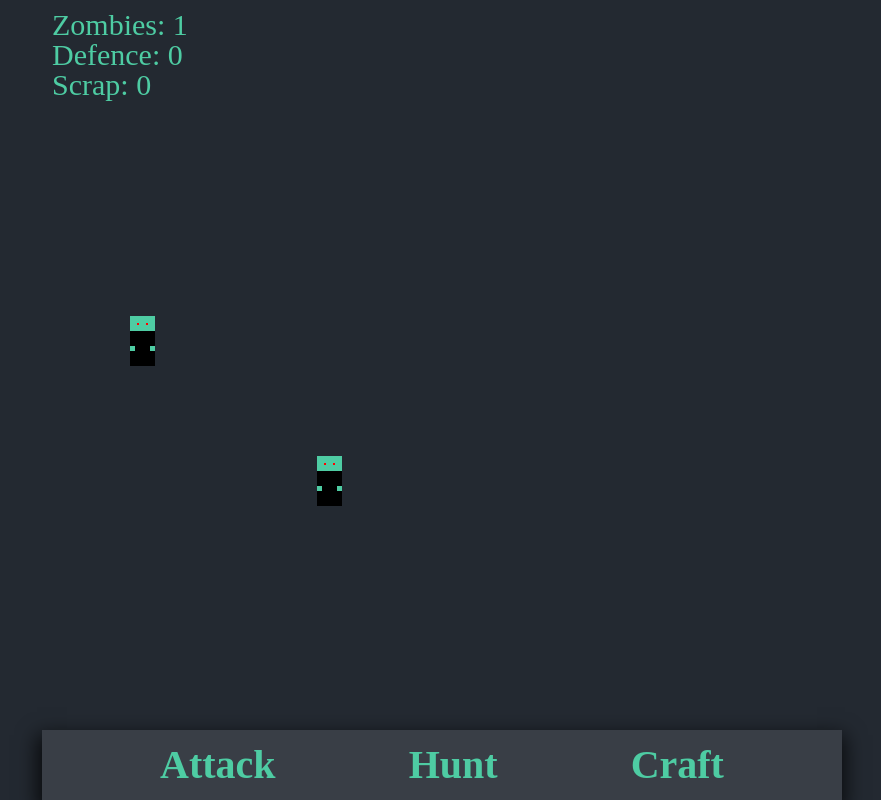
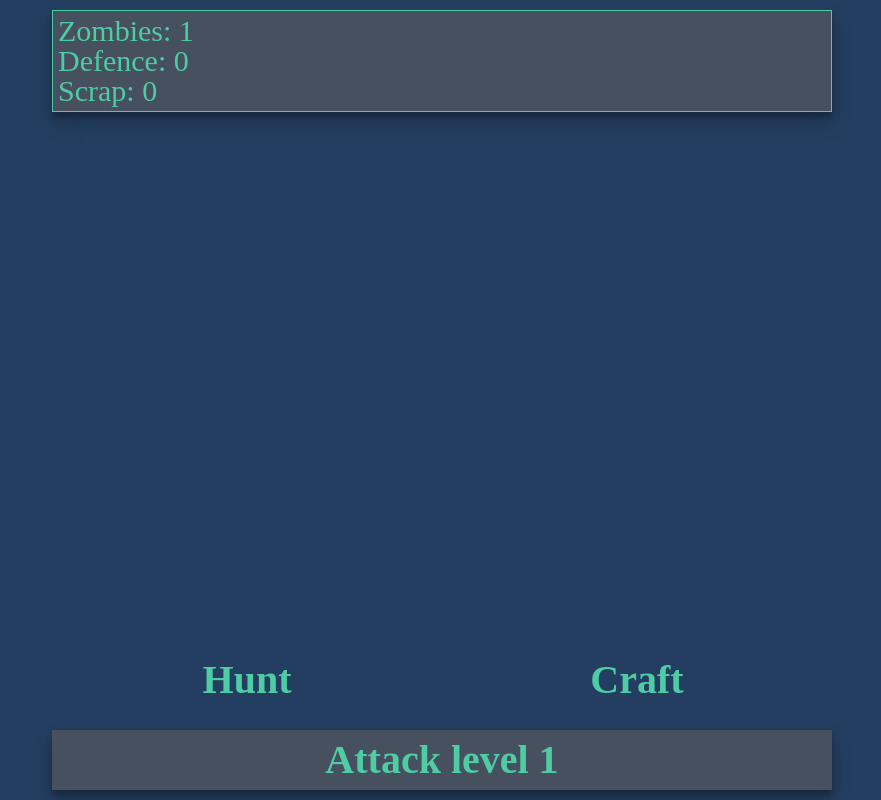
Before and after one commit to Bradd3rs/hooks, a React (Create React App) app: page / in a window 1280 px wide. Shown: the whole page, without its empty margins (198-1079 px from the left). Built offline with nearby package versions, Linux system fonts and the light colour scheme; a web font is replaced by a local one.

Commit message:
UI update and save/load added

```diff
--- a/public/index.html
+++ b/public/index.html
@@ -8,6 +8,9 @@
       content="width=device-width, initial-scale=1, shrink-to-fit=no"
     />
     <meta name="theme-color" content="#000000" />
+    <meta
+     name='viewport'
+     content='width=device-width, initial-scale=1.0, maximum-scale=1.0, user-scalable=0'/>
     <!--
       manifest.json provides metadata used when your web app is installed on a
       user's mobile device or desktop. See https://developers.google.com/web/fundamentals/web-app-manifest/
@@ -48,7 +51,8 @@
       body {
         line-height: 1;
         font-family: 'Cute Font', cursive;
-        background-color: #232931;
+        /* background-color: #232931; */
+        background-color: #243e61;
       }
       ol, ul {
         list-style: none;
@@ -65,6 +69,7 @@
         border-collapse: collapse;
         border-spacing: 0;
       }
+
     </style>
     <!--
       Notice the use of %PUBLIC_URL% in the tags above.
--- a/src/App.js
+++ b/src/App.js
@@ -1,10 +1,11 @@
 import React, { useState, useEffect } from 'react';
 import styled from 'styled-components';
+
+import Storage from './storage';
 
 import huntHelper from './huntHelper';
 import Attack from './attackHelper';
 import Button from './components/buttons/Button';
-import Zombie from './components/Zombie';
 
 function App() {
   const [zombies, setZombies] = useState(1);
@@ -19,16 +20,37 @@ function App() {
   const [huntingCooldown, setHuntingCooldown] = useState(5);
   const [crafting, setCrafting] = useState(false);
   const [craftingCooldown, setCraftingCooldown] = useState(5);
+  const [mounted, setMounted] = useState(false);
   // const [items, setItems] = useState(0);
 
   useEffect(() => {
-    setCraftingCooldown(scrap / 5)
+    setCraftingCooldown(scrap / 5);
+    setMounted(true);
+
+    if(!mounted && Storage.get('data')) {
+      const data = Storage.get('data');
+
+      setZombies(data.zombies)
+      setDefence(data.defence)
+      setScrap(data.scrap)
+      setLevel(data.level)
+
+    } else {
+      const data = {
+        zombies,
+        defence,
+        scrap,
+        level
+      }
+      Storage.set('data', data)
+    }
     console.log('useEffect');
   }, [scrap])
 
   function hunt() {
     setHunting(true);
     setLock(true);
+
     const zombiesGained = huntHelper(zombies);
 
     setTimeout(() => {
@@ -84,26 +106,25 @@ function App() {
     } else setMessage(`You don't have enough scrap!`)
   }
 
-  function setPosition() {
-    return Math.floor(Math.random() * 100) + 1;
-  }
-
   return (
     <Container>
+      <StatsContainer>
         <p>Zombies: {zombies}</p>
         <p>Defence: {defence}</p>
         <p>Scrap: {scrap}</p>
-      <ZombieContainer>
-        <Zombie position={setPosition} />
-        <Zombie position={setPosition} />
-      </ZombieContainer>
         <MessageContainer>
           <p>{message}</p>
         </MessageContainer>
-      <ButtonContainer>
-        <Button color="green" onClick={attack} active={attacking} cooldown={attackingCooldown} text={`Attack`} locked={lock} />
+      </StatsContainer>
+      <Options>
+        <OptionList>
           <Button color="red" onClick={hunt} active={hunting} cooldown={huntingCooldown} text={'Hunt'} locked={lock} />
           <Button color="purple" onClick={craft} active={crafting} cooldown={craftingCooldown} text={'Craft'} locked={lock} />
+        </OptionList>
+        <Spacer />
+      </Options>
+      <ButtonContainer>
+        <Button color="green" onClick={attack} active={attacking} cooldown={attackingCooldown} text={`Attack level ${level}`} locked={lock} />
       </ButtonContainer>
     </Container>
   )
@@ -111,6 +132,16 @@ function App() {
 
 export default App;
 
+const Spacer = styled.div`
+  height: 80px;
+  width: 100%;
+`;
+
+const OptionList = styled.div`
+  width: 100%;
+  display: flex;
+  justify-content: space-evenly;
+`;
 
 const Container = styled.div`
   padding: 10px;
@@ -118,34 +149,46 @@ const Container = styled.div`
   box-sizing: border-box;
   position: relative;
   height: 100vh;
-  background-color: #232931;
   color: #4ecca3;
   max-width: 800px;
   margin: auto;
 `;
 
-const ZombieContainer = styled.div`
+const StatsContainer = styled.div`
   position: relative;
-  height: 50vh;
+  background-color: #47505f;
+  border: 1px solid #4ecca3;
+  padding: 5px;
+  box-shadow: 0 10px 20px rgba(0,0,0,0.19), 0 6px 6px rgba(0,0,0,0.23);
+`;
+
+const Options = styled.div`
+  display: flex;
+  flex-direction: column;
+  align-items: flex-end;
+  position: absolute;
+  margin: 10px;
+  bottom: 0;
+  right: 0;
+  left: 0;
 `;
 
 const ButtonContainer = styled.div`
-  background-color: #393e46;
   text-align: center;
   position: absolute;
-  margin: auto;
+  margin: 10px;
   bottom: 0;
   left: 0;
   right: 0;
-  width: 100%;
   display: flex;
   justify-content: space-evenly;
-  box-shadow: -1px 9px 19px 4px rgba(0,0,0,0.75);
+  box-shadow: 0 10px 20px rgba(0,0,0,0.19), 0 6px 6px rgba(0,0,0,0.23);
+  background-color: #47505f;
 `;
 
 const MessageContainer = styled.div`
   position: absolute;
-  bottom: 80px;
+  bottom: -40px;
   left: 0;
   right: 0;
   text-align: center;
--- a/src/components/Zombie.js
+++ b/src/components/Zombie.js
@@ -1,76 +1,30 @@
 import React, {useState, useEffect} from 'react';
 import styled from 'styled-components';
 
-const Zombie = ({position}) => {
-    const [alive, setAlive] = useState(false);
+const Zombie = ({id}) => {
+    console.trace('zombie')
+    function getRandomColor() {
+        const letters = '0123456789ABCDEF';
+        let color = '#';
+        for (var i = 0; i < 6; i++) {
+          color += letters[Math.floor(Math.random() * 16)];
+        }
+        return color;
+    }
 
-    useEffect(() => {
-        setTimeout(() => {
-            setAlive(true);
-        }, 500)
-    });
-
+    const Head = styled.div`
+        background-color: ${getRandomColor()};
+    `;
     return (
-        <Body className={alive ? 'alive' : ''} position={position}>
-            <Head>
-                <Eye className="left"></Eye>
-                <Eye className="right"></Eye>
+        <div className={`zombie`}>
+            <Head className="head">
+                <div className="left eye"></div>
+                <div className="right eye"></div>
             </Head>
-            <Hand></Hand>
-            <Hand className="right"></Hand>
-        </Body>
+            <div className="left hand"></div>
+            <div className="right hand"></div>
+        </div>
     )
 }
 
-
-
 export default Zombie;
-
-const Body = styled.div`
-    opacity: 0;
-    position: absolute;
-    height: 50px;
-    background: black;
-    width: 25px;
-    top: ${props => props.position}%;
-    left: ${props => props.position}%;
-    transition: opacity .5s;
-
-    &.alive {
-        opacity: 1;
-    }
-`;
-
-const Head = styled.div`
-    width: 100%;
-    height: 30%;
-    background-color: #4ecca3;
-`;
-
-const Eye = styled.div`
-    position: absolute;
-    height: 2px;
-    width: 2px;
-    background-color: red;
-    top: 14%;
-
-    &.left {
-        left: 7px;
-    }
-
-    &.right {
-        right: 7px;
-    }
-`;
-
-const Hand = styled.div`
-    position: absolute;
-    width: 5px;
-    height: 5px;
-    background-color: #4ecca3;
-    top: 60%;
-
-    &.right {
-        right: 0;
-    }
-`;
--- a/src/components/buttons/Button.js
+++ b/src/components/buttons/Button.js
@@ -16,17 +16,15 @@ export default Button;
 const Container = styled.div`
   position: relative;
   padding: 10px;
-  margin: 5px;
   color: #4ecca3;
-  border-radius: 4px;
+  border-radius: 2px;
   /* background-color: ${props => props.color || 'rebeccapurple'}; */
-  background-color: transparent;
-  /* border 3px solid ${props => props.color || 'rebeccapurple'}; */
   text-align: center;
   opacity: 1;
   transition: opacity .2s;
   font-size: 40px;
   font-weight: 700;
+  width: 100%;
 
   &.locked {
     pointer-events: none;
--- /dev/null
+++ b/src/storage.js
@@ -0,0 +1,16 @@
+export default {
+
+  get: (key) => {
+    console.log('get storage');
+    const data = localStorage.getItem(key);
+
+    return JSON.parse(data);
+  },
+
+  set: (key, data) => {
+    console.log('set storage');
+    const string = JSON.stringify(data);
+
+    localStorage.setItem(key, string);
+  }
+}
```
Lines whose indentation alone changed are shown as unchanged.
